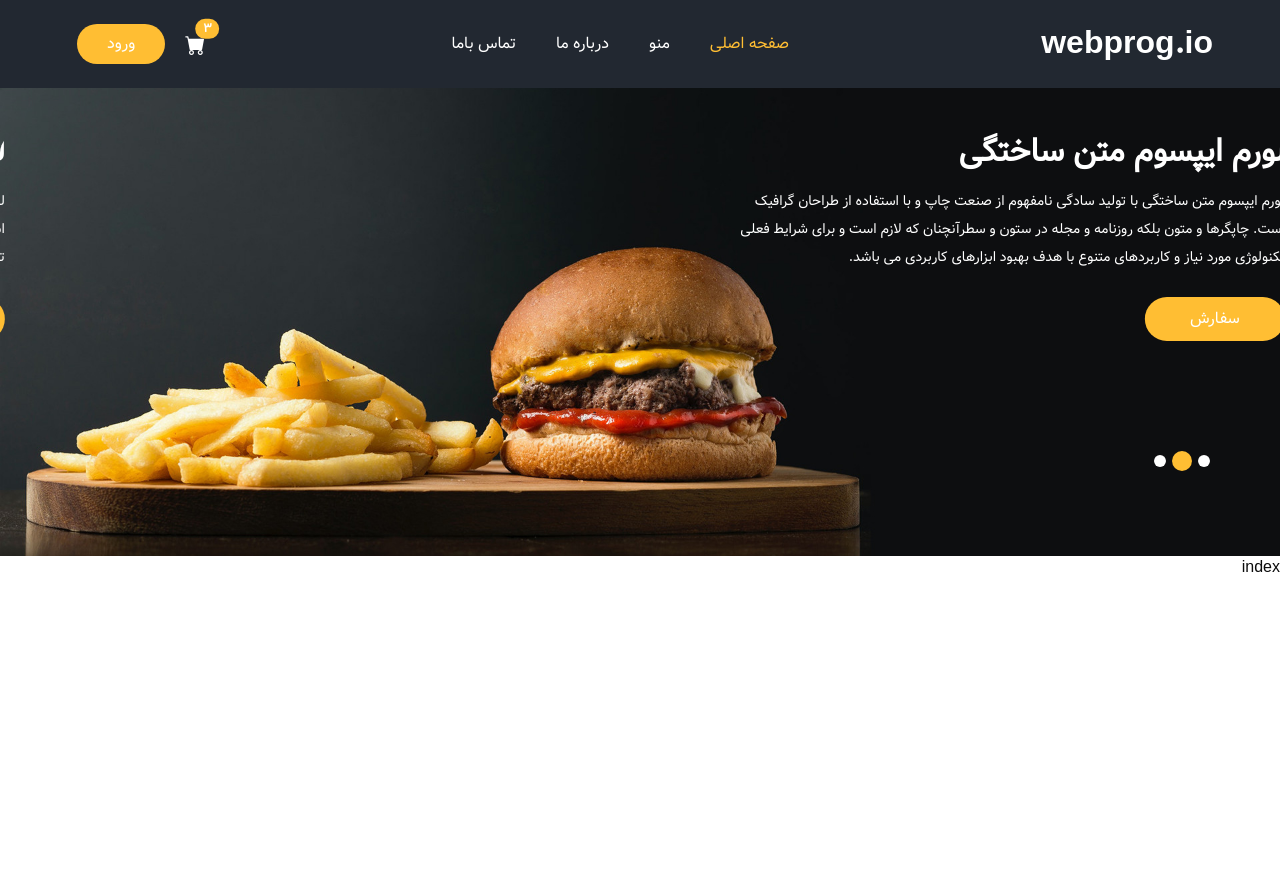
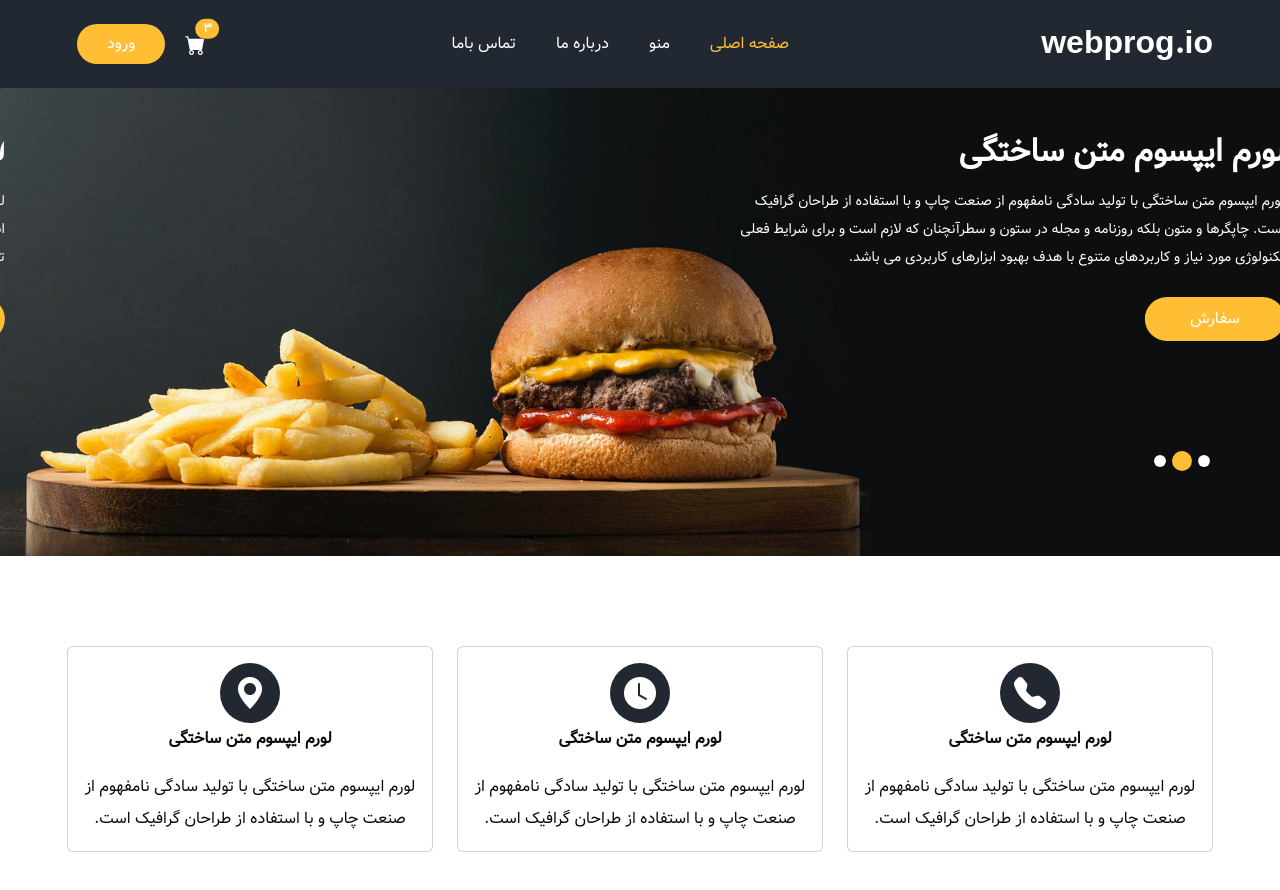
Before and after one commit to reza-ak/Fast-food, a Nuxt app in the folder frontend/: page / in a window 1280 px wide. Shown: the top 890 px of the page. Before the commit the page ends 800 px from the top, so only its background shows below. Built offline with nearby package versions, Linux system fonts and the light colour scheme.

Commit message:
Designing feature

```diff
--- a/frontend/app.vue
+++ b/frontend/app.vue
@@ -1,7 +1,7 @@
 <template>
   <div>
     <LayoutHeader />
-    <Slider />
+
     <NuxtPage />
   </div>
 </template>
--- /dev/null
+++ b/frontend/components/Feature.vue
@@ -0,0 +1,50 @@
+<template>
+  <section class="card-area layout_padding">
+    <div class="container">
+      <div class="row gy-5">
+        <div class="col-md-4 col-sm-6 col-xs-6">
+          <div class="card text-center">
+            <div class="card-body">
+              <div class="card-icon-wrapper">
+                <i class="bi bi-telephone-fill fs-2 text-white card-icon"></i>
+              </div>
+              <p class="card-text fw-bold">لورم ایپسوم متن ساختگی</p>
+              <p class="card-text">
+                لورم ایپسوم متن ساختگی با تولید سادگی نامفهوم از صنعت چاپ و با
+                استفاده از طراحان گرافیک است.
+              </p>
+            </div>
+          </div>
+        </div>
+        <div class="col-md-4 col-sm-6 col-xs-6">
+          <div class="card text-center">
+            <div class="card-body">
+              <div class="card-icon-wrapper">
+                <i class="bi bi-clock-fill fs-2 text-white card-icon"></i>
+              </div>
+              <p class="card-text fw-bold">لورم ایپسوم متن ساختگی</p>
+              <p class="card-text">
+                لورم ایپسوم متن ساختگی با تولید سادگی نامفهوم از صنعت چاپ و با
+                استفاده از طراحان گرافیک است.
+              </p>
+            </div>
+          </div>
+        </div>
+        <div class="col-md-4 col-sm-6 col-xs-6">
+          <div class="card text-center">
+            <div class="card-body">
+              <div class="card-icon-wrapper">
+                <i class="bi bi-geo-alt-fill fs-2 text-white card-icon"></i>
+              </div>
+              <p class="card-text fw-bold">لورم ایپسوم متن ساختگی</p>
+              <p class="card-text">
+                لورم ایپسوم متن ساختگی با تولید سادگی نامفهوم از صنعت چاپ و با
+                استفاده از طراحان گرافیک است.
+              </p>
+            </div>
+          </div>
+        </div>
+      </div>
+    </div>
+  </section>
+</template>
--- a/frontend/pages/index.vue
+++ b/frontend/pages/index.vue
@@ -1,3 +1,7 @@
+
+import Feature from '~~/components/Feature.vue';
+
 <template>
-  index
+  <Slider />
+  <Feature />
 </template>
```
